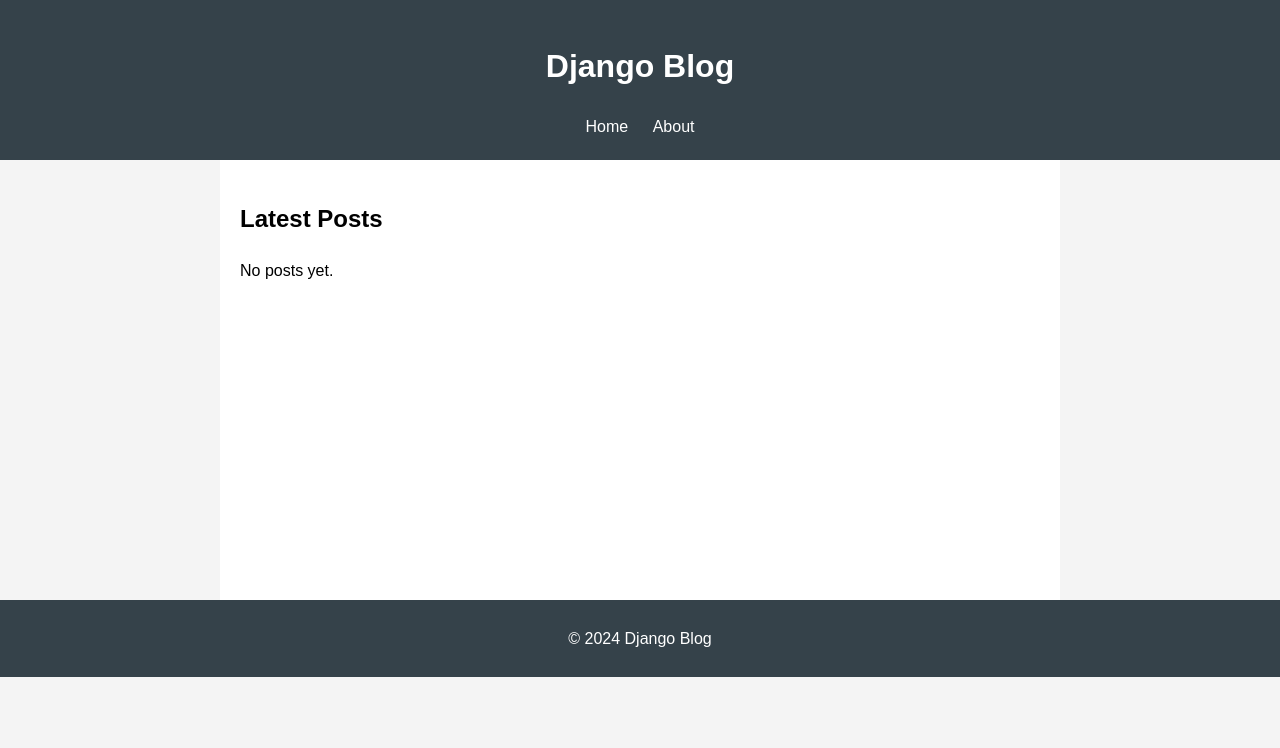
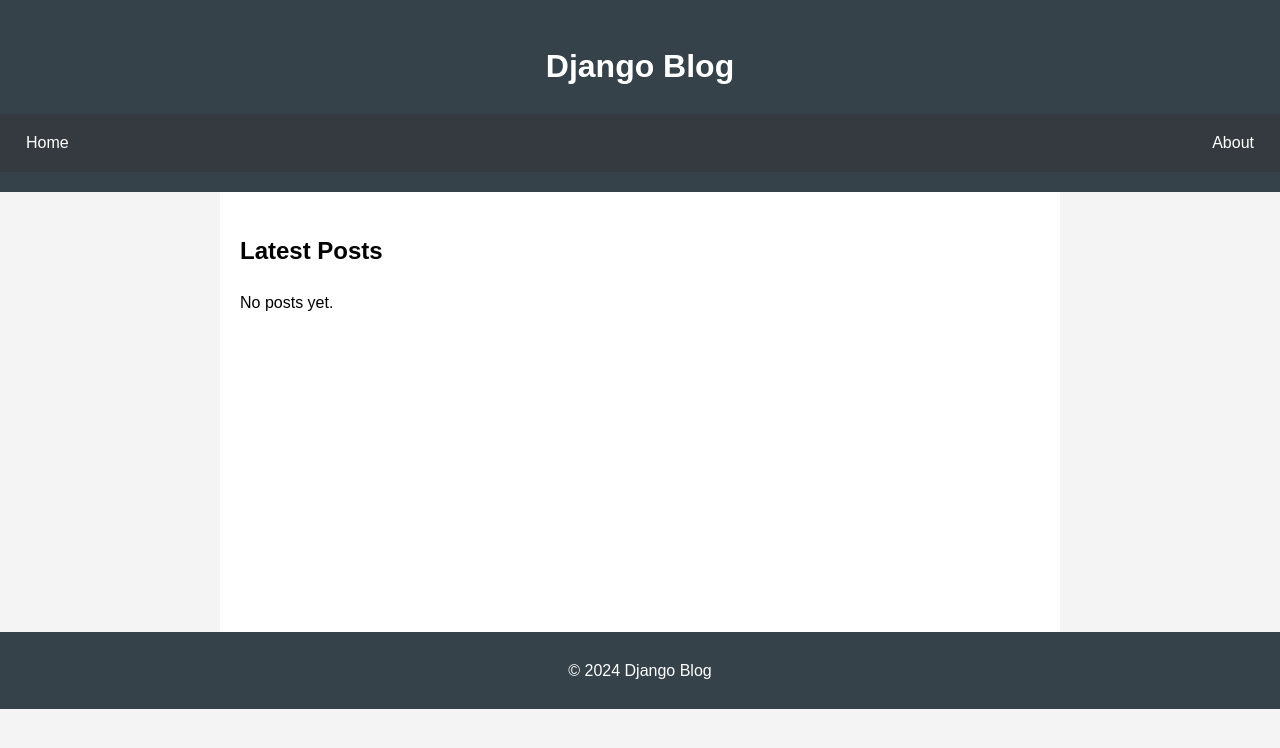
Before and after one commit to Blissroy/Alx_DjangoLearnLab, a Django app: template django_blog/blog/templates/blog/home.html in a window 1280 px wide. Shown: the top 748 px of the page. Run offline with Django 5.2, Linux system fonts and the light colour scheme; the template is opened without the code that fills it, so the values that code supplies are empty.

Commit message:
Update style.css

```diff
--- a/django_blog/blog/static/blog/css/style.css
+++ b/django_blog/blog/static/blog/css/style.css
@@ -42,3 +42,147 @@
     bottom: 0;
     width: 100%;
 }
+      <div class="alert alert-{{ message.tags }}">
+                        {{ message }}
+                    </div>
+                {% endfor %}
+            </div>
+        {% endif %}
+
+        {% block content %}
+        {% endblock %}
+    </main>
+</body>
+</html>
+.form-group input,
+.form-group textarea {
+    width: 100%;
+    padding: 0.75rem;
+    border: 1px solid #ddd;
+    border-radius: 4px;
+    font-size: 1rem;
+}
+
+.form-group .error {
+    color: #dc3545;
+    font-size: 0.875rem;
+    margin-top: 0.25rem;
+}
+
+.btn {
+    padding: 0.75rem 1.5rem;
+    border: none;
+    border-radius: 4px;
+    cursor: pointer;
+    font-size: 1rem;
+    font-weight: 600;
+}
+
+.btn-primary {
+    background-color: #007bff;
+    color: white;
+}
+
+.btn-primary:hover {
+    background-color: #0056b3;
+}
+.auth-link {
+    text-align: center;
+    margin-top: 1rem;
+}
+
+.auth-link a {
+    color: #007bff;
+    text-decoration: none;
+}
+
+.auth-link a:hover {
+    text-decoration: underline;
+}
+
+/* Profile Styles */
+.profile-container {
+    max-width: 600px;
+    margin: 2rem auto;
+    padding: 2rem;
+    background: white;
+    border-radius: 8px;
+    box-shadow: 0 2px 10px rgba(0,0,0,0.1);
+}
+
+.profile-header {
+    text-align: center;
+    margin-bottom: 2rem;
+}
+
+.profile-form fieldset {
+    border: 1px solid #ddd;
+    border-radius: 4px;
+    padding: 1.5rem;
+    margin-bottom: 1.5rem;
+}
+
+.profile-form legend {
+    font-weight: 600;
+    padding: 0 0.5rem;
+}
+
+/* Navigation */
+nav {
+    background: #343a40;
+    padding: 1rem;
+    display: flex;
+    justify-content: space-between;
+    align-items: center;
+}
+
+.nav-brand a {
+    color: white;
+    text-decoration: none;
+    font-size: 1.5rem;
+    font-weight: bold;
+}
+
+.nav-links {
+    display: flex;
+    gap: 1rem;
+    align-items: center;
+}
+
+.nav-links a {
+    color: white;
+    text-decoration: none;
+    padding: 0.5rem 1rem;
+ border-radius: 4px;
+}
+
+.nav-links a:hover {
+    background-color: rgba(255,255,255,0.1);
+}
+
+.nav-links span {
+    color: #6c757d;
+}
+
+/* Messages */
+.messages {
+    margin: 1rem;
+}
+
+.alert {
+    padding: 1rem;
+    border-radius: 4px;
+    margin-bottom: 1rem;
+}
+
+.alert-success {
+    background-color: #d4edda;
+    color: #155724;
+    border: 1px solid #c3e6cb;
+}
+
+.alert-error {
+    background-color: #f8d7da;
+    color: #721c24;
+    border: 1px solid #f5c6cb;
+}
```
